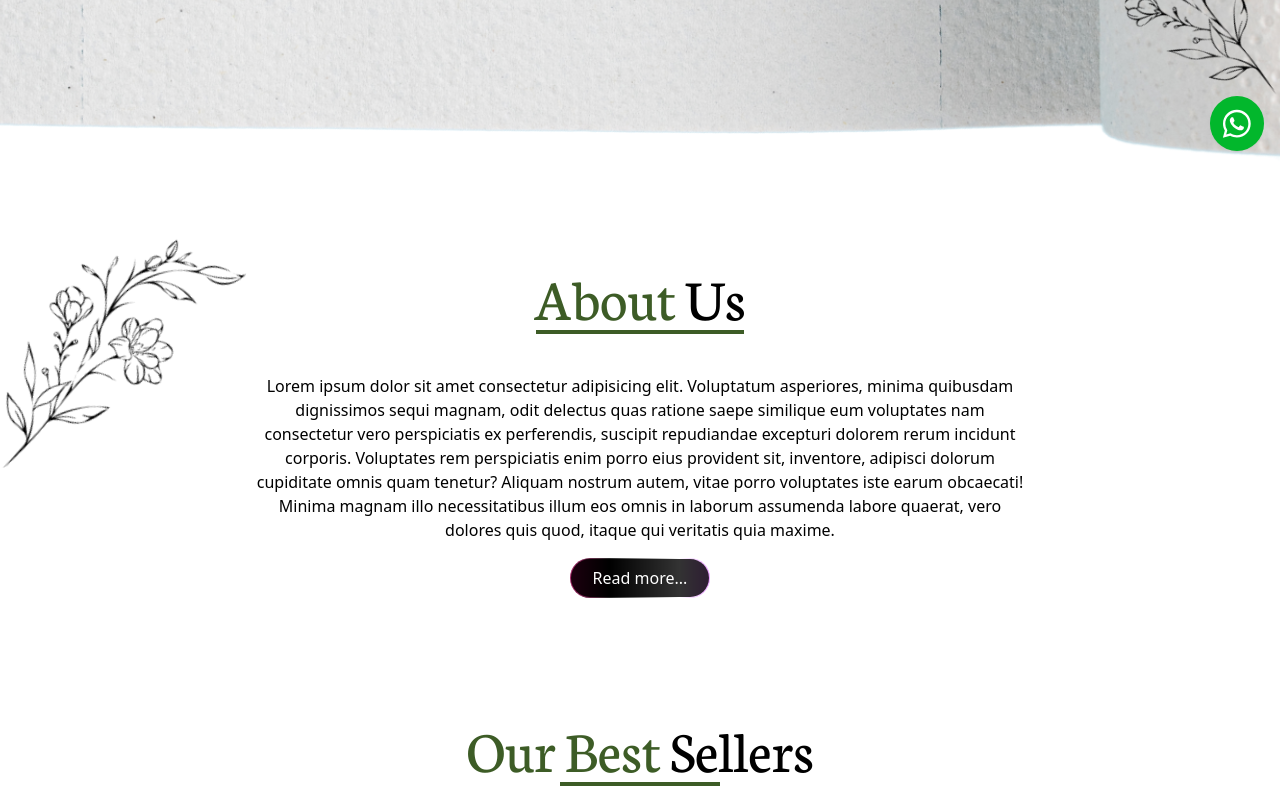
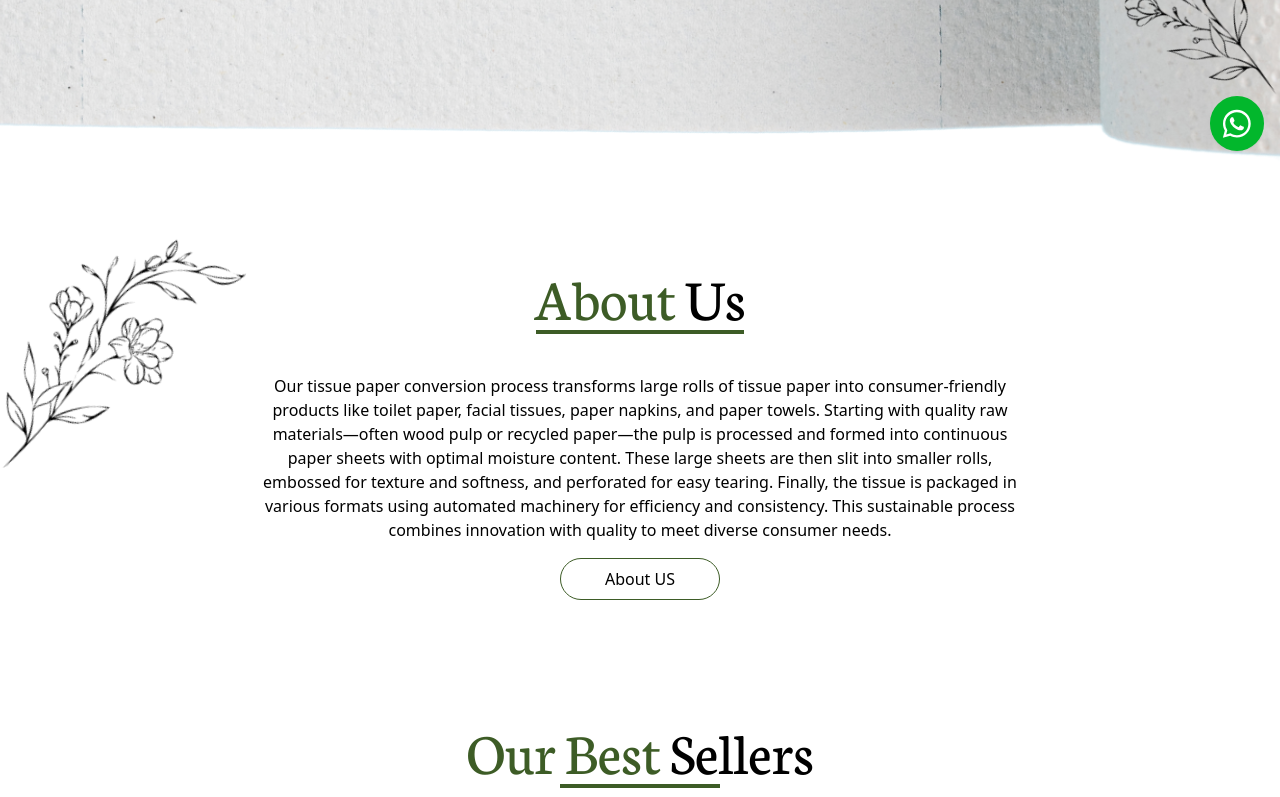
Before and after one commit to DiamondOre-Consulting/Sof-Scroll-Website, a React (Vite) app: page / in a window 1280 px wide. Shown: the part 614-1411 px from the top of the page. Built offline with nearby package versions, Linux system fonts and the light colour scheme; a web font is replaced by a local one.

Commit message:
update home hero page

```diff
--- a/src/Components/AboutUs.jsx
+++ b/src/Components/AboutUs.jsx
@@ -10,24 +10,15 @@ const AboutUs = () => {
         <div className="w-20 h-1 mx-auto md:w-52 bg-dark"></div>
 
         <p className="mt-10 mb-4">
-          Lorem ipsum dolor sit amet consectetur adipisicing elit. Voluptatum
-          asperiores, minima quibusdam dignissimos sequi magnam, odit delectus
-          quas ratione saepe similique eum voluptates nam consectetur vero
-          perspiciatis ex perferendis, suscipit repudiandae excepturi dolorem
-          rerum incidunt corporis. Voluptates rem perspiciatis enim porro eius
-          provident sit, inventore, adipisci dolorum cupiditate omnis quam
-          tenetur? Aliquam nostrum autem, vitae porro voluptates iste earum
-          obcaecati! Minima magnam illo necessitatibus illum eos omnis in
-          laborum assumenda labore quaerat, vero dolores quis quod, itaque qui
-          veritatis quia maxime.
+        Our tissue paper conversion process transforms large rolls of tissue paper into consumer-friendly products like toilet paper, facial tissues, paper napkins, and paper towels. Starting with quality raw materials—often wood pulp or recycled paper—the pulp is processed and formed into continuous paper sheets with optimal moisture content. These large sheets are then slit into smaller rolls, embossed for texture and softness, and perforated for easy tearing. Finally, the tissue is packaged in various formats using automated machinery for efficiency and consistency. This sustainable process combines innovation with quality to meet diverse consumer needs.
         </p>
 
         <Link
-          to="/about-us"
-          className="Btn-dark"
-        >
-          {/* Read More */}
-        </Link>
+            to={'/about-us'}
+            className="inline-grid w-40 px-10 py-2 overflow-hidden text-center text-black transition-all duration-300 border rounded-full button border-dark hover:bg-dark hover:text-white"
+          >
+            <span>About US</span>
+          </Link>
         <img src={pattern2} alt="" className="absolute left-0 hidden top-10 md:flex " />
       </div>
 
--- a/src/Components/Hero.jsx
+++ b/src/Components/Hero.jsx
@@ -31,14 +31,14 @@ const Hero = () => {
           <p className="mb-6 text-lg text-gray-700 md:text-xl">
             From everyday use to special moments, our tissues provide the perfect blend of elegance and functionality.
           </p>
-          <Link to={'/all-products'} className="Btn">
-          </Link>
-          {/* <Link
+          {/* <Link to={'/all-products'} className="Btn">
+          </Link> */}
+          <Link
             to={'/all-products'}
             className="inline-grid w-40 px-10 py-2 overflow-hidden text-center text-black transition-all duration-300 border rounded-full button border-dark hover:bg-dark hover:text-white"
           >
             <span>Shop Now</span>
-          </Link> */}
+          </Link>
         </div>
       </div>
       <img src={pattern1} alt="Pattern" className="absolute right-0 hidden w-48 bottom-20 md:flex" />
--- a/src/Pages/AboutusPage.jsx
+++ b/src/Pages/AboutusPage.jsx
@@ -36,33 +36,24 @@ const AboutUs = () => {
       <section className="px-4 mt-24 mb-0">
         <div className="flex flex-col md:flex-row">
           {/* Left Side: Paragraphs */}
-          <div className="max-w-3xl p-4 mx-auto text-center">
+          <div className=" p-4 mx-auto text-center">
             <p className="mb-4 text-gray-700">
-              We are dedicated to providing the highest quality tissue products,
-              ensuring customer satisfaction through innovation and excellence
-              in every step of our manufacturing process.
+            Tissue paper conversion is the process of transforming large rolls of tissue paper into convenient consumer products like toilet paper, facial tissue, paper napkins, and paper towels. This process involves specialized machinery and techniques to create products that meet consumer demands for softness, strength, and absorbency.
+            </p>
+            <p className="mb-4 text-gray-700 float-right">
+            The journey begins with high-quality raw materials, typically wood pulp or recycled paper, which undergo refining and processing to achieve the desired properties. A papermaking machine with a fourdrinier wire is then used to create a continuous sheet of tissue. Through various steps, including vacuum suction, press rolls, and drying cylinders, the sheet reaches an optimal moisture level, ready for further conversion.
             </p>
             <p className="mb-4 text-gray-700">
-              Our commitment to sustainability and responsible sourcing reflects
-              in every product we create, supporting both our customers and the
-              environment.
-            </p>
-            <p className="mb-4 text-gray-700">
-              Join us in our journey as we expand our horizons and continue to
-              deliver products that meet the evolving needs of our customers.
+            In the converting facility, the large tissue roll is first slit into smaller rolls, then embossed for added softness and strength. The tissue is perforated for easy tearing and finally packaged into consumer-friendly formats. Using robotic and automated machinery ensures precise and efficient packaging, with materials chosen to balance consumer preferences and sustainability.
             </p>
           </div>
           {/* Right Side: Changing Image */}
         </div>
-        <img
-          src="https://www.premiertissues.com/images/about/banner.png"
-          alt="Pattern"
-          className="relative inset-0 z-20 object-fill w-full h-full mx-auto top-[-5rem] md:top-[-10rem]"
-        />
+
       </section>
 
       {/* Manufacturing Process Section */}
-      <section className="px-4 py-16 bg-light relative top-[-9rem] md:top-[-15rem]">
+      <section className="px-4 py-16 bg-light top-[-9rem] md:top-[-15rem]">
         <h2 className="mb-1 text-4xl font-bold text-center md:text-5xl mf">
           Our Manufacturing Process
         </h2>
@@ -124,7 +115,7 @@ const AboutUs = () => {
       </section>
 
       {/* Team Section */}
-      <section className="px-4 py-16 relative top-[-9rem] md:top-[-15rem]">
+      <section className="px-4 py-16  ">
         <h2 className="mb-1 text-4xl font-bold text-center text-black md:text-6xl mf">
           Meet Our Team
         </h2>
@@ -176,41 +167,7 @@ const AboutUs = () => {
         </div>
       </section>
 
-      {/* Stats Section */}
-      <section
-        className="relative px-4 py-16  top-[-9rem] md:top-[-15rem]"
-        style={{
-          backgroundImage: `url(${"https://kempttissues.com/assets/img/home/bg-client.jpg"})`,
-          backgroundSize: "cover",
-          backgroundPosition: "center",
-        }}
-      >
-        {/* Overlay */}
-        <div className="absolute inset-0 bg-black opacity-60"></div>
 
-        {/* Achievements Content */}
-        <div className="relative z-10 text-center text-white">
-          <h2 className="mb-8 text-5xl font-bold mf">Our Achievements</h2>
-          <div className="flex flex-wrap justify-center">
-            <div className="m-4 text-center">
-              <h3 className="text-6xl font-bold">1M+</h3>
-              <p className="text-gray-300">Products Sold</p>
-            </div>
-            <div className="m-4 text-center">
-              <h3 className="text-6xl font-bold">99%</h3>
-              <p className="text-gray-300">Customer Satisfaction</p>
-            </div>
-            <div className="m-4 text-center">
-              <h3 className="text-6xl font-bold">5+</h3>
-              <p className="text-gray-300">Years of Experience</p>
-            </div>
-            <div className="m-4 text-center">
-              <h3 className="text-6xl font-bold">10+</h3>
-              <p className="text-gray-300">Awards Won</p>
-            </div>
-          </div>
-        </div>
-      </section>
     </div>
   );
 };
```
